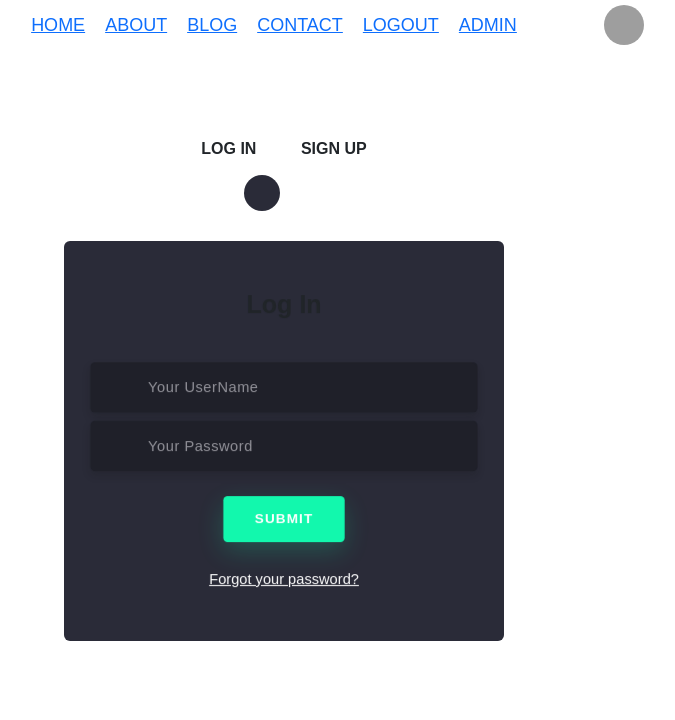
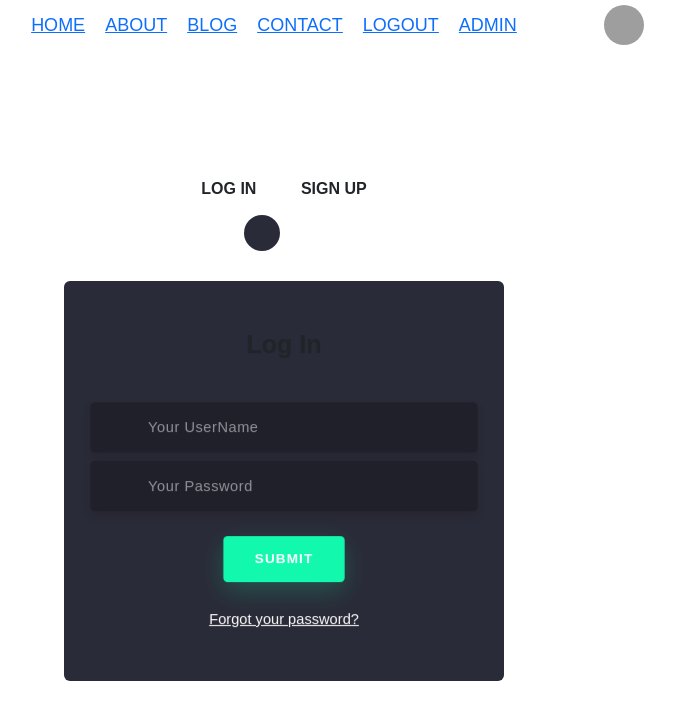
Before and after one commit to Rajiv-Bhandari/React-Coursework, a React (Create React App) app: page /loginsignup in a window 1280 px wide. Shown: the top 720 px of the page, without its empty margins (356-1031 px from the left). Built offline with nearby package versions, Linux system fonts and the light colour scheme; grey boxes are pictures that could not be loaded; some icons are missing.

Commit message:
bug fixes

```diff
--- a/src/components/loginsignup/loginsignup.css
+++ b/src/components/loginsignup/loginsignup.css
@@ -249,7 +249,3 @@ h6 span{
     height: 55px;
     /* width: 100px; */
  }
-
- .center-container{
-    margin-top: 300px;
- }
--- a/src/components/posts/addPostButton.css
+++ b/src/components/posts/addPostButton.css
@@ -2,9 +2,7 @@
     display: flex;
     justify-content: center;
     align-items: center;
-    height: 15vh; /* Center vertically */
   }
 
   .addPostButton {
-    /* Add any additional styles for the button */
   }
```
